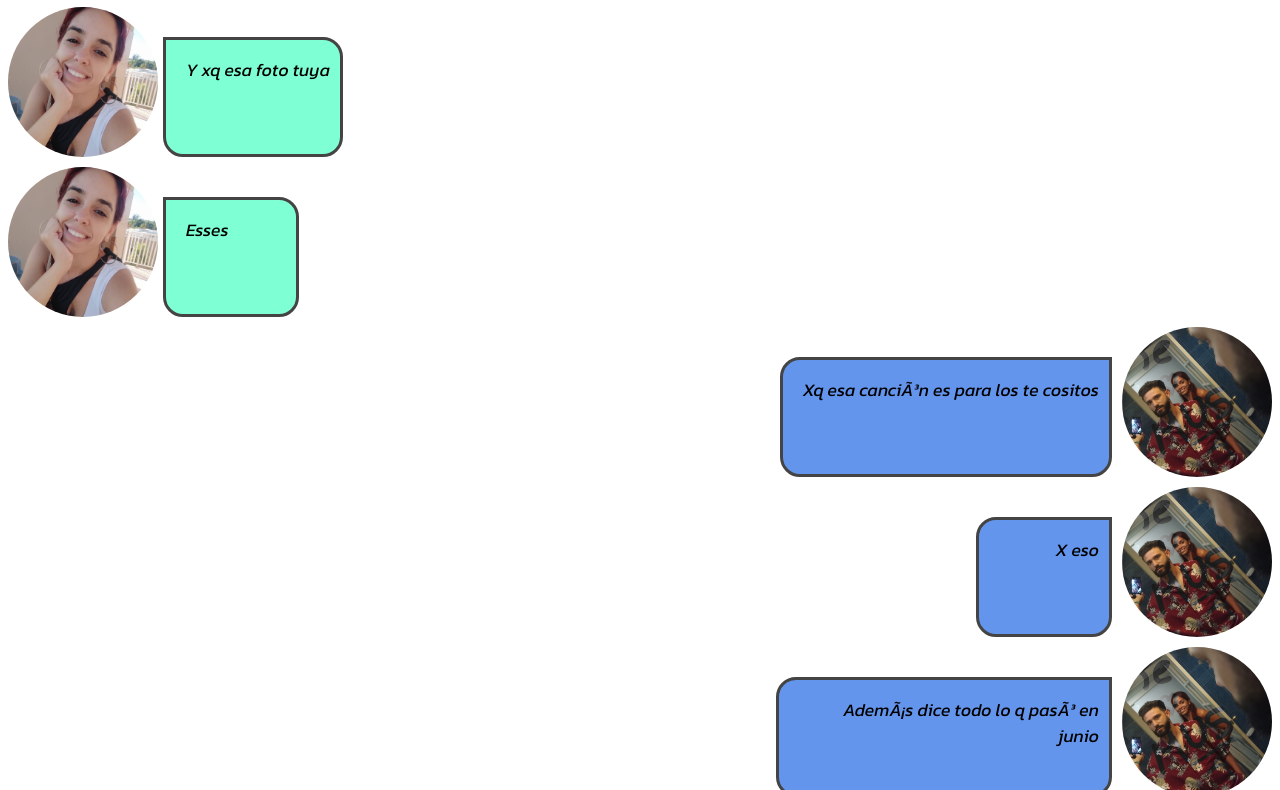
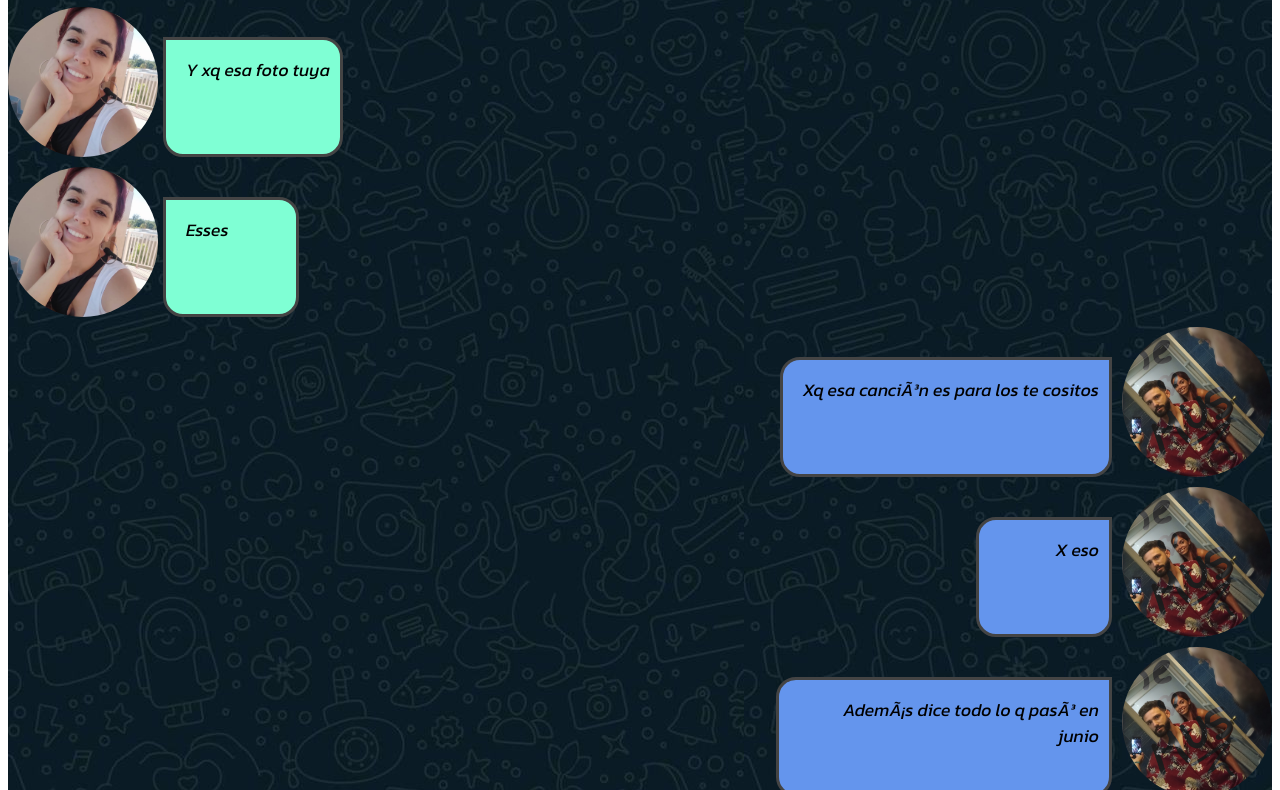
Before and after one commit to 4trademcs/Aniversario, a plain HTML site: page 26.html in a window 1280 px wide. Shown: the part 81-871 px from the top of the page. Drawn offline with Linux system fonts and the light colour scheme.

Commit message:
Update css.css

```diff
--- a/css.css
+++ b/css.css
@@ -10,7 +10,7 @@ p{
     height: 100%;
     width: 100%;
     flex-direction:column;
-    background-image: url(fondo.jpg);
+    background-image: url(images/fondo.jpg);
 }
 .TeCositos{
     max-width: 300px;
```
